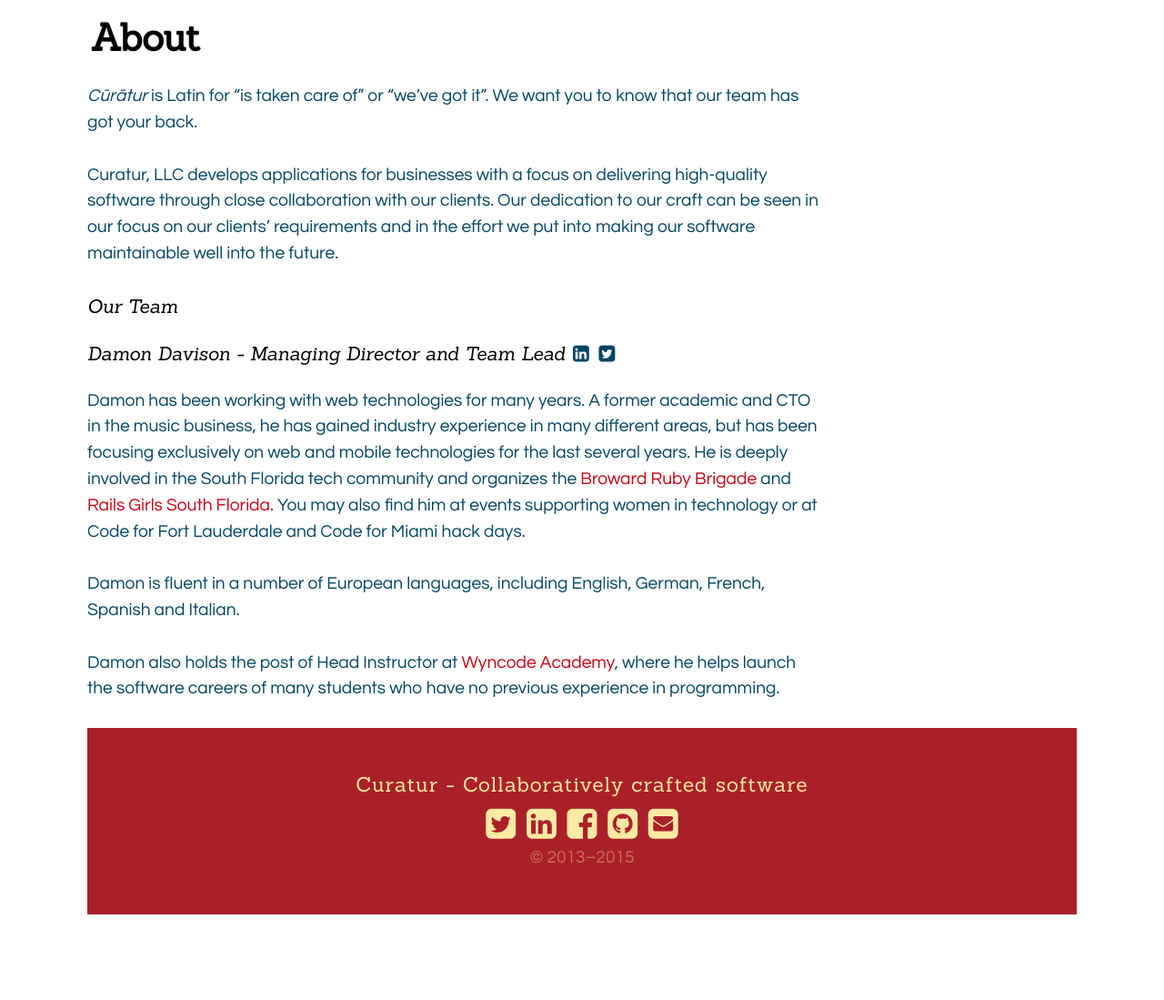
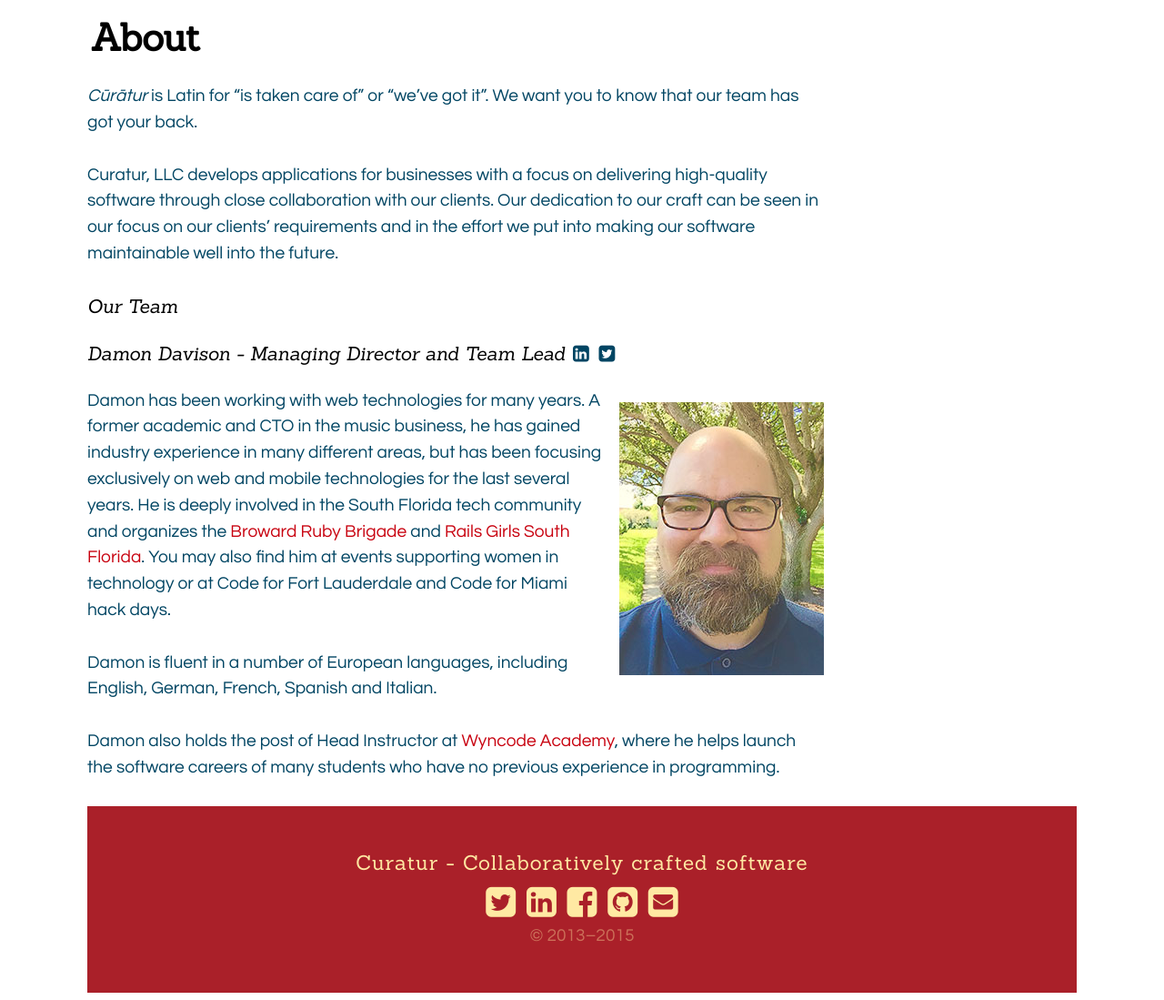
Before and after one commit to Curatur/curatur.github.io, a Jekyll site: the page built from pages/about.md, in a window 1280 px wide. Shown: the whole page at 91% size. Built offline with Jekyll 4.4.1, drawn with Linux system fonts in a browser that asks for light colours; nearby versions of some CDN libraries; a style sheet for code colours, icons or effects is not loaded; before the commit the page ends 1013 px from its top, so only the background shows below that.

Commit message:
Add team photo

```diff
--- /dev/null
+++ b/_sass/_about.scss
@@ -0,0 +1,20 @@
+.profile-photo {
+  float: right;
+  position: relative;
+  top: 1em;
+  margin-bottom: 2em;
+  margin-left: 1em;
+  text-align: center;
+  @include media($large-mobile) {
+    img {
+      width: 120px;
+    }
+  }
+  @include media($mobile) {
+    float: none;
+    img {
+      width: 180px;
+      margin: 0 auto;
+    }
+  }
+}
--- a/css/style.scss
+++ b/css/style.scss
@@ -23,6 +23,7 @@ layout: null
 @import 'footer';
 @import 'home';
 @import 'contact';
+@import 'about';
 @import 'page';
 @import 'post';
 
--- a/pages/about.md
+++ b/pages/about.md
@@ -24,6 +24,10 @@ future.
   </div>
 </h2>
 
+<div class="profile-photo">
+  <img src="/images/damon.jpg" alt="Damon portrait" />
+</div>
+
 Damon has been working with web technologies for many years. A former academic
 and CTO in the music business, he has gained industry experience in many
 different areas, but has been focusing exclusively on web and mobile
```
Also changed, not shown: images/damon.jpg (added).
